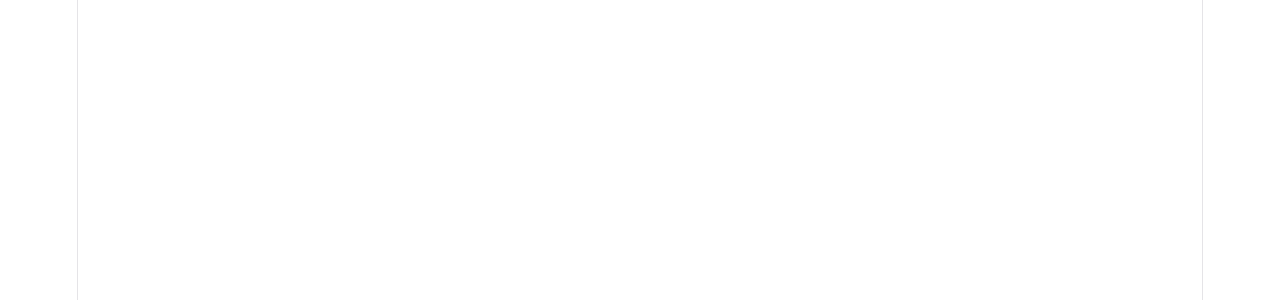
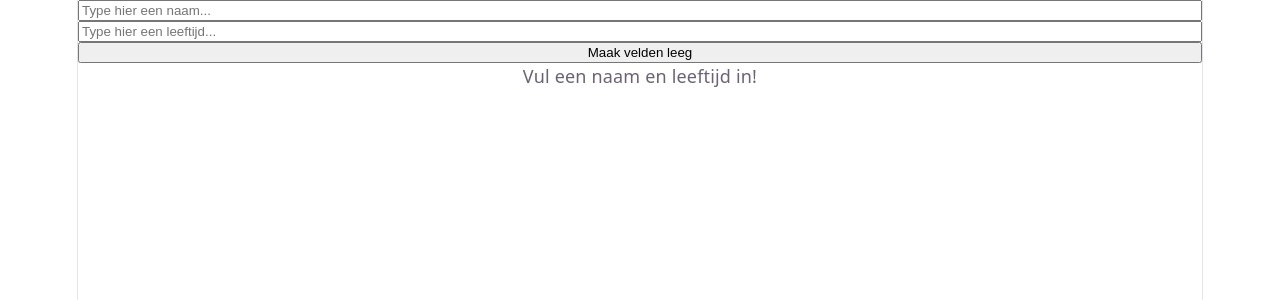
Before and after one commit to teije/react-voorkantje, a React (Vite) app: page / in a window 1280 px wide. Shown: the top 300 px of the page. Built offline with nearby package versions, Linux system fonts and the light colour scheme.

Commit message:
First couple of components and handlers

```diff
--- a/src/App.tsx
+++ b/src/App.tsx
@@ -1,11 +1,104 @@
+import { useState } from 'react';
 import './App.css'
 
+
+// Component aanmaken die een object (van een specifieke type met properties) ontvangt
+function Greeting({name, age}: GreetingProps) {
+  return (
+      <div>
+        <h1>Hello, world!</h1>
+        <p>{name} is {age} jaren oud!</p>
+      </div>
+    );
+}
+
+function ToDoList({owner}: ToDoListProps) {
+  const todos = [
+    "Leer React",
+    "Maak een app",
+    "Word een pro"
+  ];
+
+  return (
+    <div>
+      <h1>To-do's van {owner}</h1>
+      <ul>
+        {
+          // Array van todos mappen naar een lijst van <li> elementen
+          todos.map((todo, index) => <li key={index}>{todo}</li>)
+        }
+      </ul>
+    </div>
+  )
+}
+
+
+
 function App() {
+  // State aanmaken om bij te houden of de greeting getoond moet worden
+  const [showGreeting, setShowGreeting] = useState(false);
+  const [name, setName] = useState("");
+  const [age, setAge] = useState(0);
+
+  // Functie om de greeting te toggelen en de inputvelden leeg te maken
+  function clearFields() {
+    setShowGreeting(!showGreeting);
+    setName("");
+    setAge(0);
+  }
+
+  // Functie om de naam bij te werken op basis van de input
+  function handleNameInputChange(event: React.ChangeEvent<HTMLInputElement>) {
+    console.log(event.target.value);
+    setName(event.target.value);
+  }
+
+  // Functie om de leeftijd bij te werken op basis van de input
+  function handleAgeInputChange(event: React.ChangeEvent<HTMLInputElement>) {
+    console.log(event.target.value);
+    setAge(Number(event.target.value));
+  }
 
   return (
     <>
+    <input
+      type="text"
+      placeholder="Type hier een naam..."
+      value={name}
+      onChange={handleNameInputChange}
+    />
+
+    <input
+      type="number"
+      placeholder="Type hier een leeftijd..."
+      value={age === 0 ? "" : age}
+      onChange={handleAgeInputChange}
+    />
+
+    {/* Button met callback om greeting te toggelen */}
+    <button onClick={clearFields}> Maak velden leeg </button>
+
+    {/* Conditional rendering: alleen tonen als showGreeting true is */}
+    {
+      (name && age !== 0)
+        ? <Greeting name={name} age={age}/>
+        : "Vul een naam en leeftijd in!"
+    }
+    {
+      (name && age !== 0) && <ToDoList owner={name} />
+    }
     </>
   )
 }
 
+// Type aanmaken met properties
+type GreetingProps = {
+  name: string
+  age: number
+}
+
+type ToDoListProps = {
+  owner: string
+}
+
 export default App
--- /dev/null
+++ b/src/components/SignUpForm.tsx
@@ -0,0 +1,6 @@
+function SignUpForm() {
+    function handleSubmit(event: React.FormEvent<HTMLFormElement>) {
+        event.preventDefault(); // Voorkomt dat de pagina herlaadt bij het submitten van het formulier
+        const formData = new FormData(event.currentTarget);
+    }
+}
```
